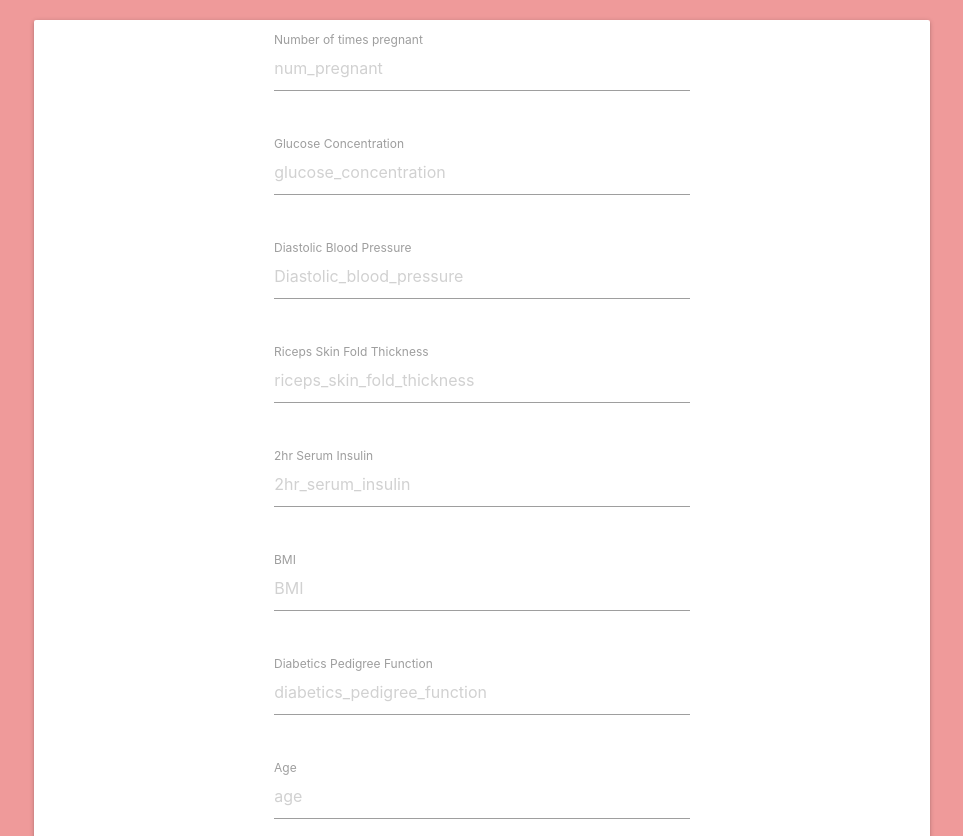
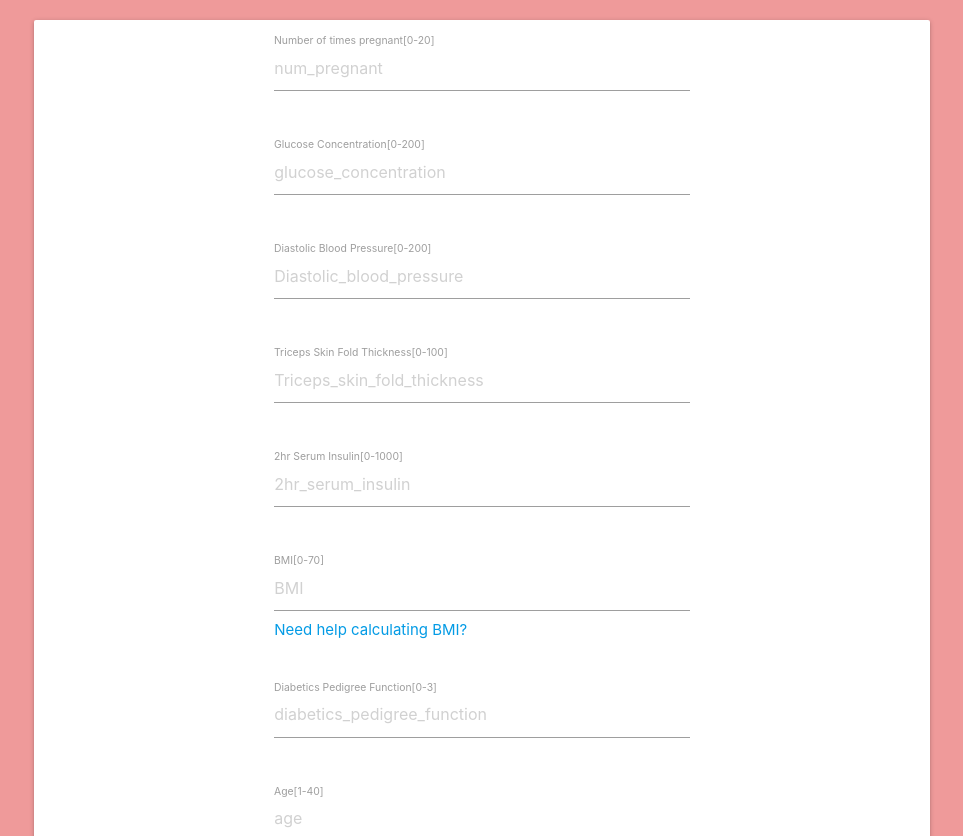
Before and after one commit to ishan22/score_data_test, a website: page index.html in a window 1280 px wide. Shown: the part 116-952 px from the top of the page, without its empty margins (158-1121 px from the left). Drawn offline with nearby package versions, Linux system fonts and the light colour scheme.

Commit message:
Add changes from meeting

```diff
--- a/index.html
+++ b/index.html
@@ -18,50 +18,50 @@
    <form action="http://localhost:8080/sendFeatures" method="post" class="col s12">
      <div class="row">
        <div class="input-field col s6 offset-s3">
-         <input placeholder="num_pregnant" name="num_pregnant" id="num_pregnant" type="text" class="validate">
-         <label for="num_pregnant">Number of times pregnant</label>
+         <input placeholder="num_pregnant" name="num_pregnant" id="num_pregnant" type="number" min="0" max="20" class="validate">
+         <label for="num_pregnant"><font size="2.5">Number of times pregnant[0-20]</font></label>
        </div>
      </div>
      <div class="row">
        <div class="input-field col s6 offset-s3">
-         <input placeholder="glucose_concentration" name="glucose" id="glucose_concentration" type="text" class="validate">
-         <label for="glucose_concentration">Glucose Concentration</label>
+         <input placeholder="glucose_concentration" name="glucose" id="glucose_concentration" type="number" min="0" max="200" class="validate">
+         <label for="glucose_concentration"><font size="2.5">Glucose Concentration[0-200]</font></label>
        </div>
      </div>
      <div class="row">
        <div class="input-field col s6 offset-s3">
-         <input placeholder="Diastolic_blood_pressure" name="pressure" id="Diastolic_blood_pressure" type="text" class="validate">
-         <label for="Diastolic_blood_pressure">Diastolic Blood Pressure</label>
+         <input placeholder="Diastolic_blood_pressure" name="pressure" id="Diastolic_blood_pressure" type="number" min="0" max="200" class="validate">
+         <label for="Diastolic_blood_pressure"><font size="2.5">Diastolic Blood Pressure[0-200]</font></label>
        </div>
      </div>
      <div class="row">
        <div class="input-field col s6 offset-s3">
-         <input placeholder="riceps_skin_fold_thickness" name="riceps" id="riceps_skin_fold_thickness" type="text" class="validate">
-         <label for="riceps_skin_fold_thickness">Riceps Skin Fold Thickness</label>
+         <input placeholder="Triceps_skin_fold_thickness" name="riceps" id="riceps_skin_fold_thickness" type="number" min="0" max="100" class="validate">
+         <label for="riceps_skin_fold_thickness"><font size="2.5">Triceps Skin Fold Thickness[0-100]</font></label>
        </div>
      </div>
      <div class="row">
        <div class="input-field col s6 offset-s3">
-         <input placeholder="2hr_serum_insulin" name="serum" id="2hr_serum_insulin" type="text" class="validate">
-         <label for="2hr_serum_insulin">2hr Serum Insulin</label>
+         <input placeholder="2hr_serum_insulin" name="serum" id="2hr_serum_insulin" type="number" min="0" max="1000" class="validate">
+         <label for="2hr_serum_insulin"><font size="2.5">2hr Serum Insulin[0-1000]</font></label>
        </div>
      </div>
      <div class="row">
        <div class="input-field col s6 offset-s3">
-         <input placeholder="BMI" name="BMI" id="BMI" type="number" min="0" max="35" class="validate">
-         <label for="BMI">BMI</label>
+         <input placeholder="BMI" name="BMI" id="BMI" type="number" min="0" max="70" class="validate">
+         <label for="BMI"><font size="2.5">BMI[0-70]</font></label> <a href="http://www.cdc.gov/healthyweight/assessing/bmi/adult_bmi/english_bmi_calculator/bmi_calculator.html">Need help calculating BMI?</a>
        </div>
      </div>
      <div class="row">
        <div class="input-field col s6 offset-s3">
-         <input placeholder="diabetics_pedigree_function" name="pedigree" id="diabetics_pedigree_function" type="text" class="validate">
-         <label for="diabetics_pedigree_function">Diabetics Pedigree Function</label>
+         <input placeholder="diabetics_pedigree_function" name="pedigree" id="diabetics_pedigree_function" type="number" min="0" max="3" class="validate">
+         <label for="diabetics_pedigree_function"><font size="2.5">Diabetics Pedigree Function[0-3]</font></label>
        </div>
      </div>
      <div class="row">
        <div class="input-field col s6 offset-s3">
-         <input placeholder="age" name="age" id="age" type="text" class="validate">
-         <label for="age">Age</label>
+         <input placeholder="age" name="age" id="age" type="number" min="1" max="40" class="validate">
+         <label for="age"><font size="2.5">Age[1-40]</font></label>
        </div>
      </div>
      <div class="row">
```
